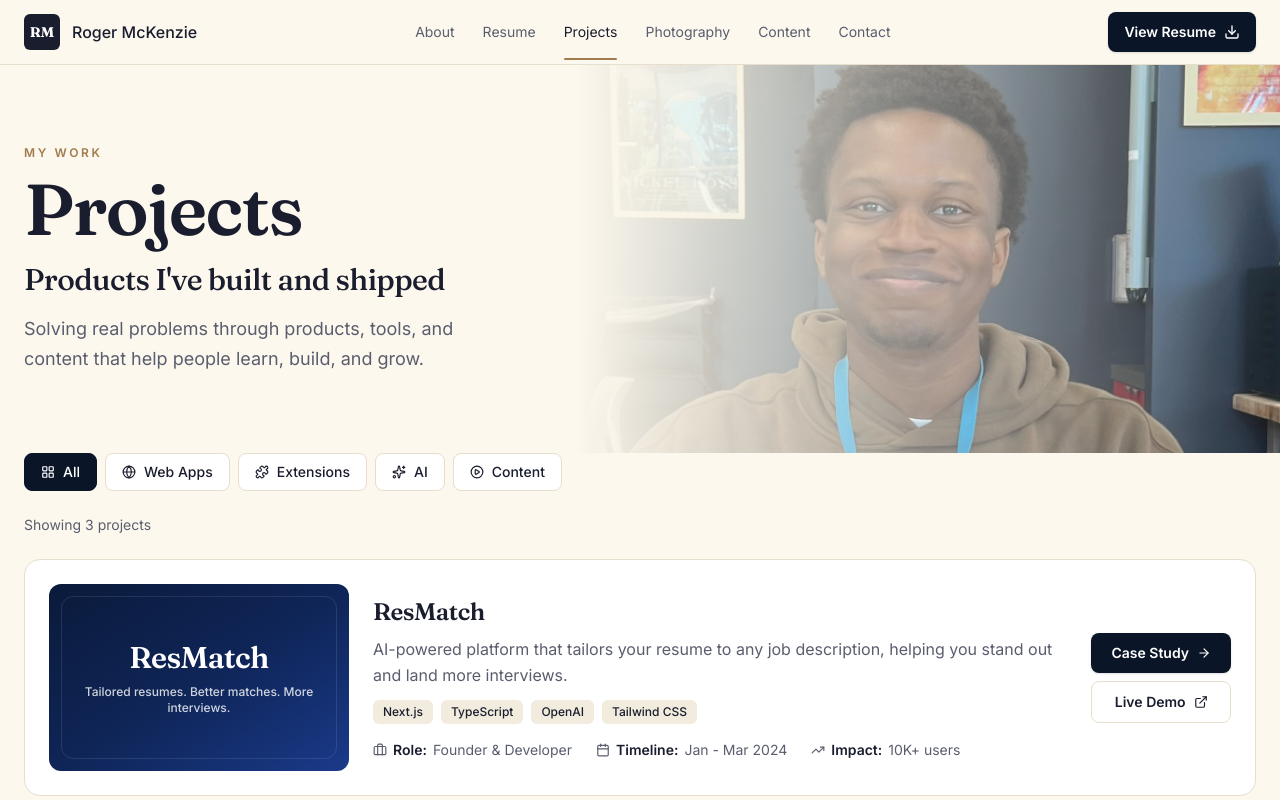
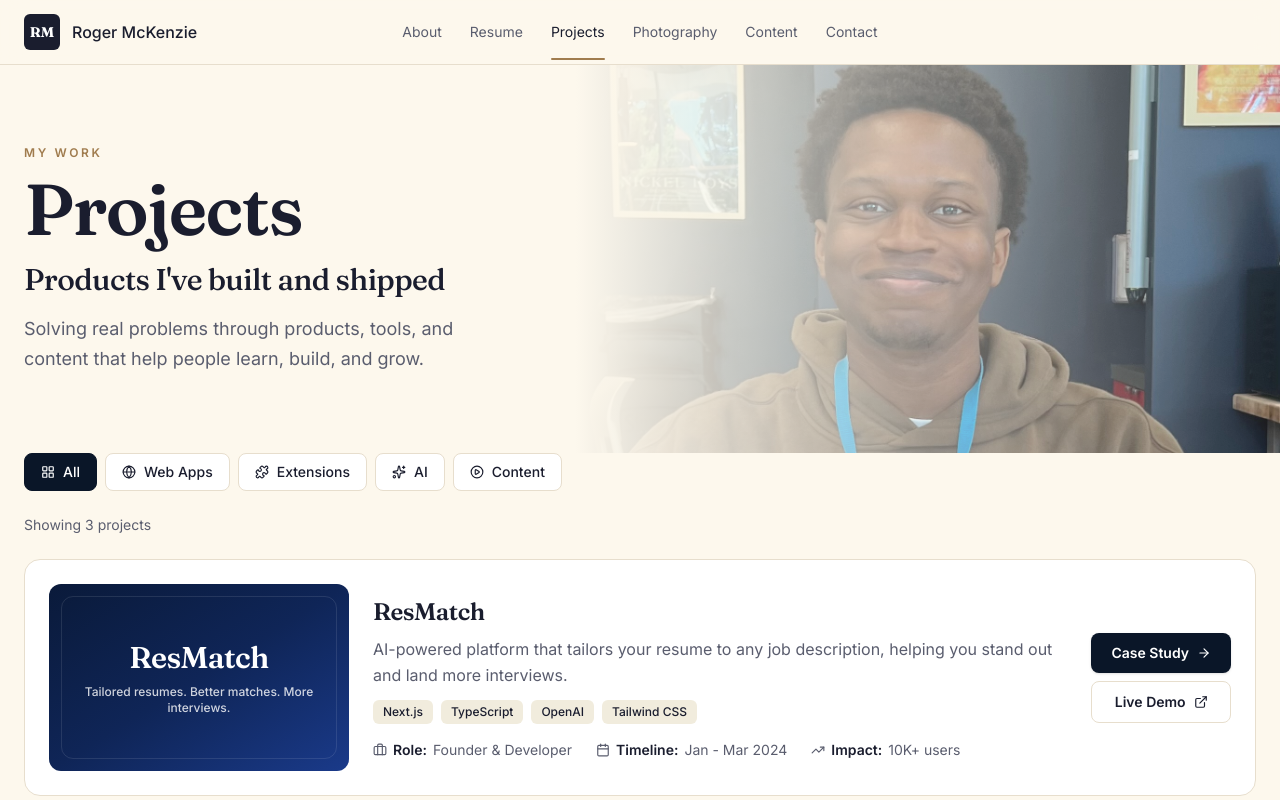
Before and after one commit to RogerMcKenzie/PersonalWebsite, a Next.js app: page /projects in a window 1280 px wide. Shown: the top 800 px of the page. Built offline with nearby package versions, Linux system fonts and the light colour scheme.

Commit message:
Fix footer spacing and remove resume nav CTA

```diff
--- a/app/globals.css
+++ b/app/globals.css
@@ -45,6 +45,7 @@ body {
 
 html {
   scroll-behavior: smooth;
+  background: var(--cream);
 }
 
 @layer base {
--- a/app/layout.tsx
+++ b/app/layout.tsx
@@ -79,9 +79,9 @@ export default function RootLayout({
         />
       </head>
       <body
-        className={`${inter.variable} ${fraunces.variable} font-sans antialiased`}
+        className={`${inter.variable} ${fraunces.variable} min-h-svh bg-cream font-sans antialiased`}
       >
-        {children}
+        <div className="flex min-h-svh flex-col bg-background">{children}</div>
       </body>
     </html>
   );
--- a/app/page.tsx
+++ b/app/page.tsx
@@ -9,7 +9,7 @@ export default function Home() {
   return (
     <>
       <Navbar />
-      <main>
+      <main className="flex-1">
         <Hero />
         <About />
         <FeaturedProjects />
--- a/app/photography/page.tsx
+++ b/app/photography/page.tsx
@@ -13,7 +13,7 @@ export default function PhotographyPage() {
   return (
     <>
       <Navbar />
-      <main className="bg-background">
+      <main className="flex-1 bg-background">
         <PhotographyGallery />
       </main>
       <Footer />
--- a/app/projects/page.tsx
+++ b/app/projects/page.tsx
@@ -12,7 +12,7 @@ export default function ProjectsPage() {
   return (
     <>
       <Navbar />
-      <main className="bg-background">
+      <main className="flex-1 bg-background">
         <ProjectsExplorer />
       </main>
       <Footer />
--- a/app/resume/page.tsx
+++ b/app/resume/page.tsx
@@ -13,7 +13,7 @@ export default function ResumePage() {
   return (
     <>
       <Navbar />
-      <main className="bg-background">
+      <main className="flex-1 bg-background">
         <section className="mx-auto max-w-5xl px-4 py-12 sm:px-6 sm:py-16">
           <div className="flex flex-col gap-4 sm:flex-row sm:items-end sm:justify-between">
             <div>
--- a/components/Navbar.tsx
+++ b/components/Navbar.tsx
@@ -4,7 +4,7 @@ import { useState } from "react";
 import Link from "next/link";
 import { usePathname } from "next/navigation";
 import { AnimatePresence, motion } from "framer-motion";
-import { Download, Menu, X } from "lucide-react";
+import { Menu, X } from "lucide-react";
 import { navLinks, siteConfig } from "@/lib/data";
 
 function Logo() {
@@ -32,10 +32,10 @@ export function Navbar() {
 
   return (
     <header className="sticky top-0 z-50 w-full border-b border-border bg-background/85 backdrop-blur-md">
-      <div className="mx-auto flex h-16 max-w-7xl items-center justify-between px-4 sm:px-6">
+      <div className="mx-auto grid h-16 max-w-7xl grid-cols-[1fr_auto] items-center px-4 sm:px-6 md:grid-cols-[1fr_auto_1fr]">
         <Logo />
 
-        <nav className="hidden items-center gap-1 md:flex">
+        <nav className="hidden items-center gap-1 justify-self-center md:flex">
           {navLinks.map((link) => {
             const active = isLinkActive(link.href, pathname);
             return (
@@ -59,26 +59,7 @@ export function Navbar() {
           })}
         </nav>
 
-        <a
-          href={siteConfig.resumeUrl}
-          target="_blank"
-          rel="noopener noreferrer"
-          className="hidden items-center gap-2 rounded-lg bg-accent px-4 py-2.5 text-sm font-semibold text-accent-foreground shadow-sm transition-colors hover:bg-accent-hover md:inline-flex"
-        >
-          View Resume
-          <Download size={16} />
-        </a>
-
         <div className="flex items-center gap-2 md:hidden">
-          <a
-            href={siteConfig.resumeUrl}
-            target="_blank"
-            rel="noopener noreferrer"
-            className="inline-flex items-center gap-1.5 rounded-lg bg-accent px-3.5 py-2 text-sm font-semibold text-accent-foreground"
-          >
-            Resume
-            <Download size={14} />
-          </a>
           <button
             type="button"
             onClick={() => setIsOpen(!isOpen)}
@@ -88,6 +69,8 @@ export function Navbar() {
             {isOpen ? <X size={20} /> : <Menu size={20} />}
           </button>
         </div>
+
+        <div aria-hidden="true" className="hidden md:block" />
       </div>
 
       <AnimatePresence>
```
